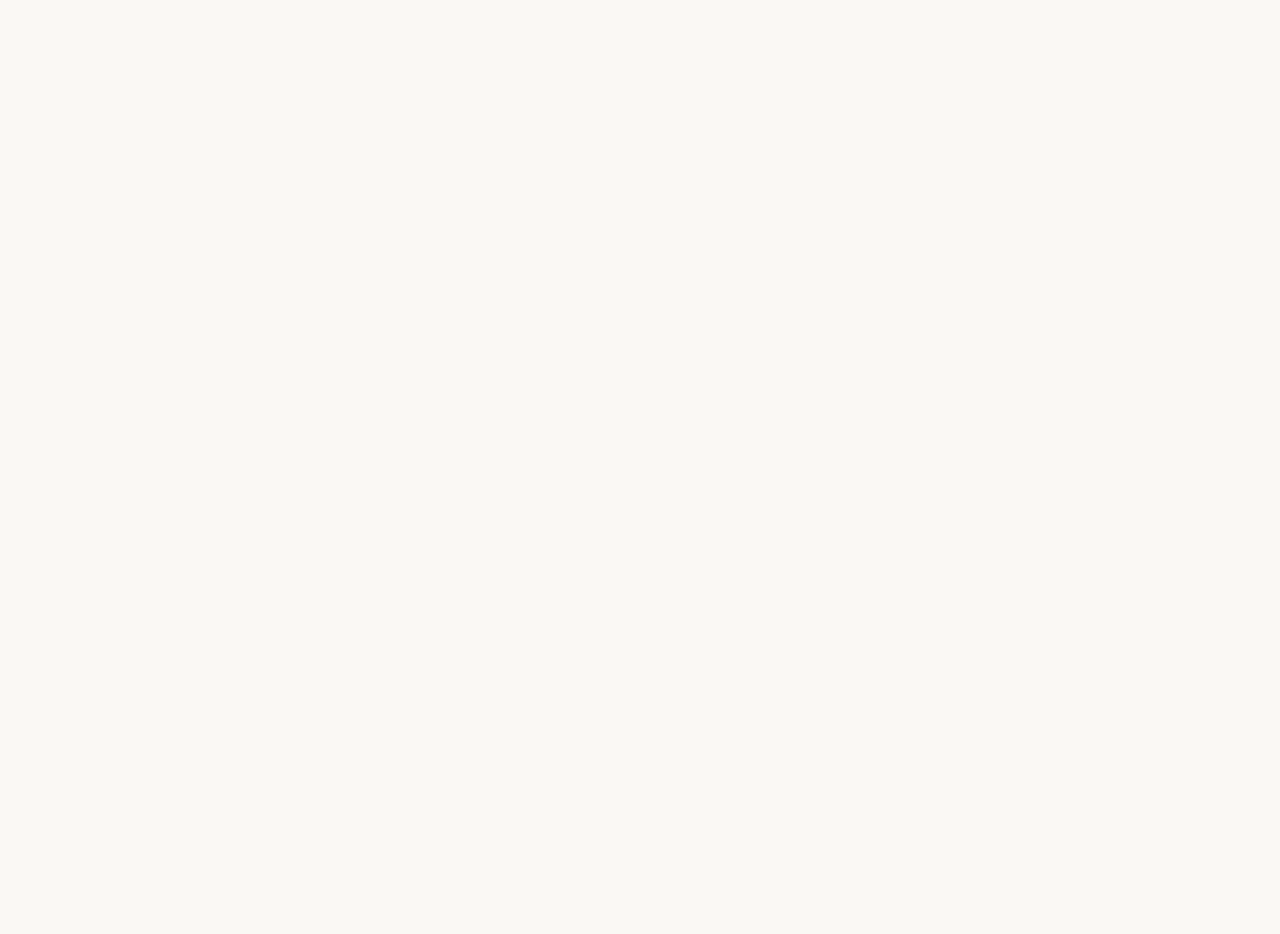
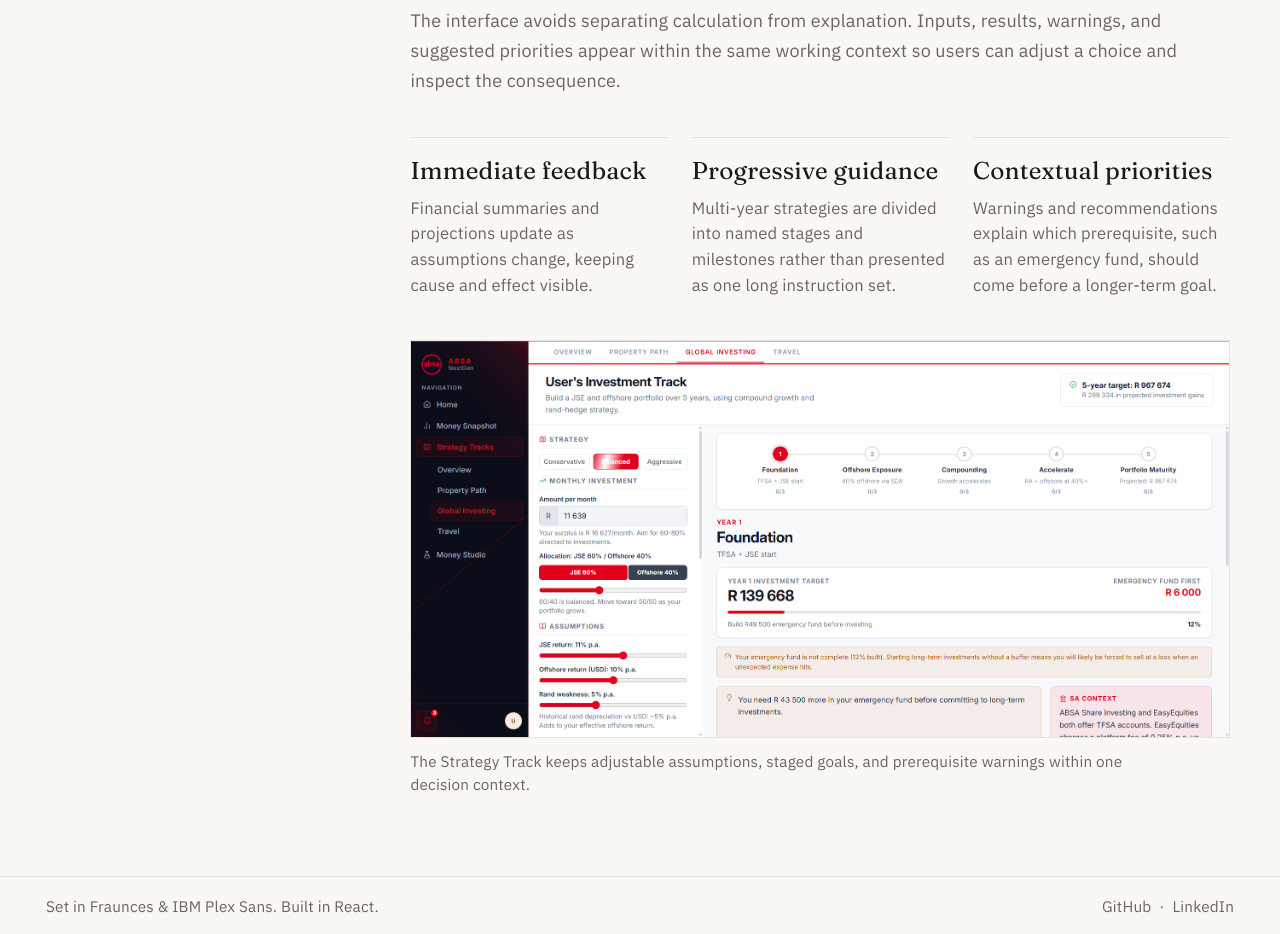
Before and after one commit to Wandering-Wind/wandering-wind.github.io, a React (Vite) app: page /work/product-ux/absa-nextgen in a window 1280 px wide. Shown: the part 9160-10094 px from the top of the page. Before the commit the page ends 9027 px from the top, so only its background shows below. Built offline with nearby package versions, Linux system fonts and the light colour scheme.

Commit message:
Interaction section

```diff
--- a/src/pages/case-studies/AbsaNextGenPage.jsx
+++ b/src/pages/case-studies/AbsaNextGenPage.jsx
@@ -9,6 +9,7 @@ import onboardingCurrent from '../../assets/case-studies/absa/onboarding-current
 import rentVsBuyCurrent from '../../assets/case-studies/absa/rent-vs-buy-current.png'
 import rentVsBuyPurple from '../../assets/case-studies/absa/rent-vs-buy-purple.png'
 import rentVsBuyWireframe from '../../assets/case-studies/absa/rent-vs-buy-wireframe.svg'
+import strategyTrackCurrent from '../../assets/case-studies/absa/strategy-track-current.png'
 import '../../styles/pages/case-studies/CaseStudyPage.css'
 
 function AbsaNextGenPage() {
@@ -331,6 +332,60 @@ function AbsaNextGenPage() {
             <VisualSequence items={rentVsBuySequence} />
           </div>
         </section>
+
+        <section className="case-study-section" aria-labelledby="patterns-title">
+          <p className="case-study-section__eyebrow">Interaction patterns</p>
+          <div className="case-study-section__content">
+            <h2 id="patterns-title">
+              Guidance stays connected to the input or decision that produced
+              it.
+            </h2>
+            <p>
+              The interface avoids separating calculation from explanation.
+              Inputs, results, warnings, and suggested priorities appear within
+              the same working context so users can adjust a choice and inspect
+              the consequence.
+            </p>
+
+            <ol className="case-study-patterns">
+              <li>
+                <h3>Immediate feedback</h3>
+                <p>
+                  Financial summaries and projections update as assumptions
+                  change, keeping cause and effect visible.
+                </p>
+              </li>
+              <li>
+                <h3>Progressive guidance</h3>
+                <p>
+                  Multi-year strategies are divided into named stages and
+                  milestones rather than presented as one long instruction set.
+                </p>
+              </li>
+              <li>
+                <h3>Contextual priorities</h3>
+                <p>
+                  Warnings and recommendations explain which prerequisite, such
+                  as an emergency fund, should come before a longer-term goal.
+                </p>
+              </li>
+            </ol>
+
+            <figure className="case-study-inline-visual">
+              <img
+                src={strategyTrackCurrent}
+                width="1917"
+                height="928"
+                loading="lazy"
+                alt="Current Strategy Track screen showing a five-stage investment plan, adjustable assumptions, an emergency-fund warning, and a South African context panel."
+              />
+              <figcaption>
+                The Strategy Track keeps adjustable assumptions, staged goals,
+                and prerequisite warnings within one decision context.
+              </figcaption>
+            </figure>
+          </div>
+        </section>
       </main>
 
       <SiteFooter />
--- a/src/styles/pages/case-studies/CaseStudyPage.css
+++ b/src/styles/pages/case-studies/CaseStudyPage.css
@@ -194,6 +194,34 @@
   line-height: 1.55;
 }
 
+.case-study-patterns {
+  display: grid;
+  grid-template-columns: repeat(3, minmax(0, 1fr));
+  gap: 24px;
+  margin: 42px 0 0;
+  padding: 0;
+  list-style: none;
+}
+
+.case-study-patterns li {
+  padding-top: 18px;
+  border-top: 1px solid var(--color-border);
+}
+
+.case-study-patterns h3 {
+  margin: 0 0 10px;
+  color: var(--color-ink);
+  font-family: var(--font-serif);
+  font-size: 1.35rem;
+  font-weight: 400;
+  line-height: 1.2;
+}
+
+.case-study-patterns p {
+  font-size: 0.92rem;
+  line-height: 1.55;
+}
+
 .case-study-research-grid {
   display: grid;
   grid-template-columns: repeat(3, minmax(0, 1fr));
@@ -305,6 +333,11 @@
     gap: 28px;
   }
 
+  .case-study-patterns {
+    grid-template-columns: 1fr;
+    gap: 28px;
+  }
+
   .case-study-research-grid {
     grid-template-columns: 1fr;
     gap: 28px;
```
Also changed, not shown: src/assets/case-studies/absa/strategy-track-current.png (added).
